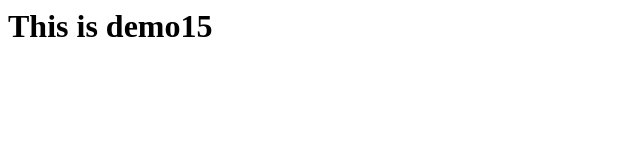
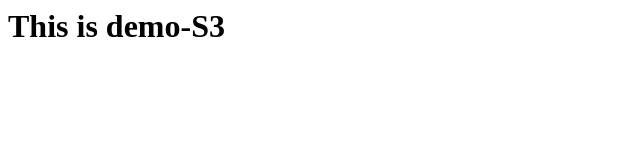
Before and after one commit to rekha431/apache2, a plain HTML site: page demo15/index.html in a window 1280 px wide. Shown: the full height of the page, 0-640 px from the left. Drawn offline with Linux system fonts and the light colour scheme.

Commit message:
Update index.html

```diff
--- a/demo15/index.html
+++ b/demo15/index.html
@@ -1 +1 @@
-<h1>This is demo15</h1>
+<h1>This is demo-S3</h1>
```
